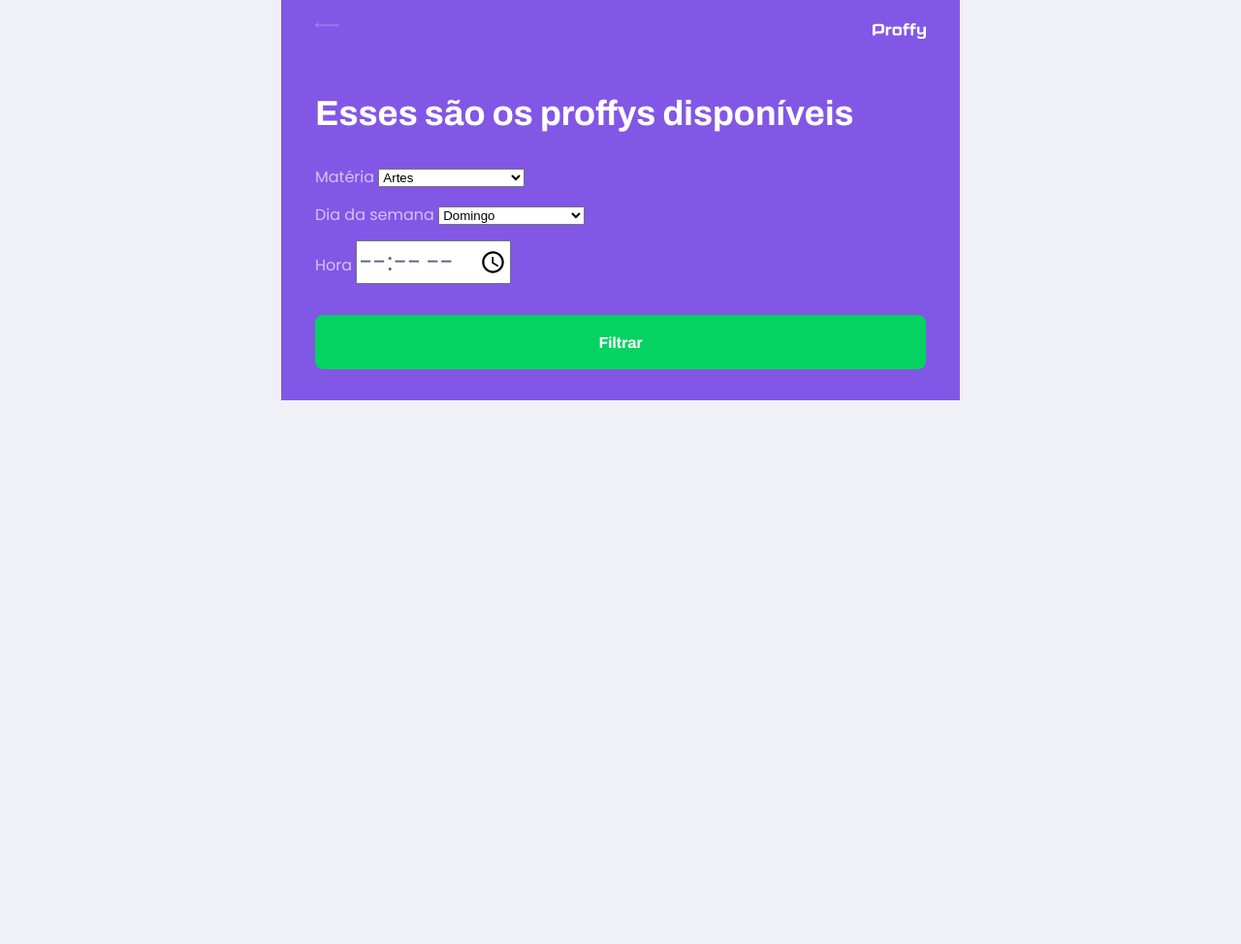
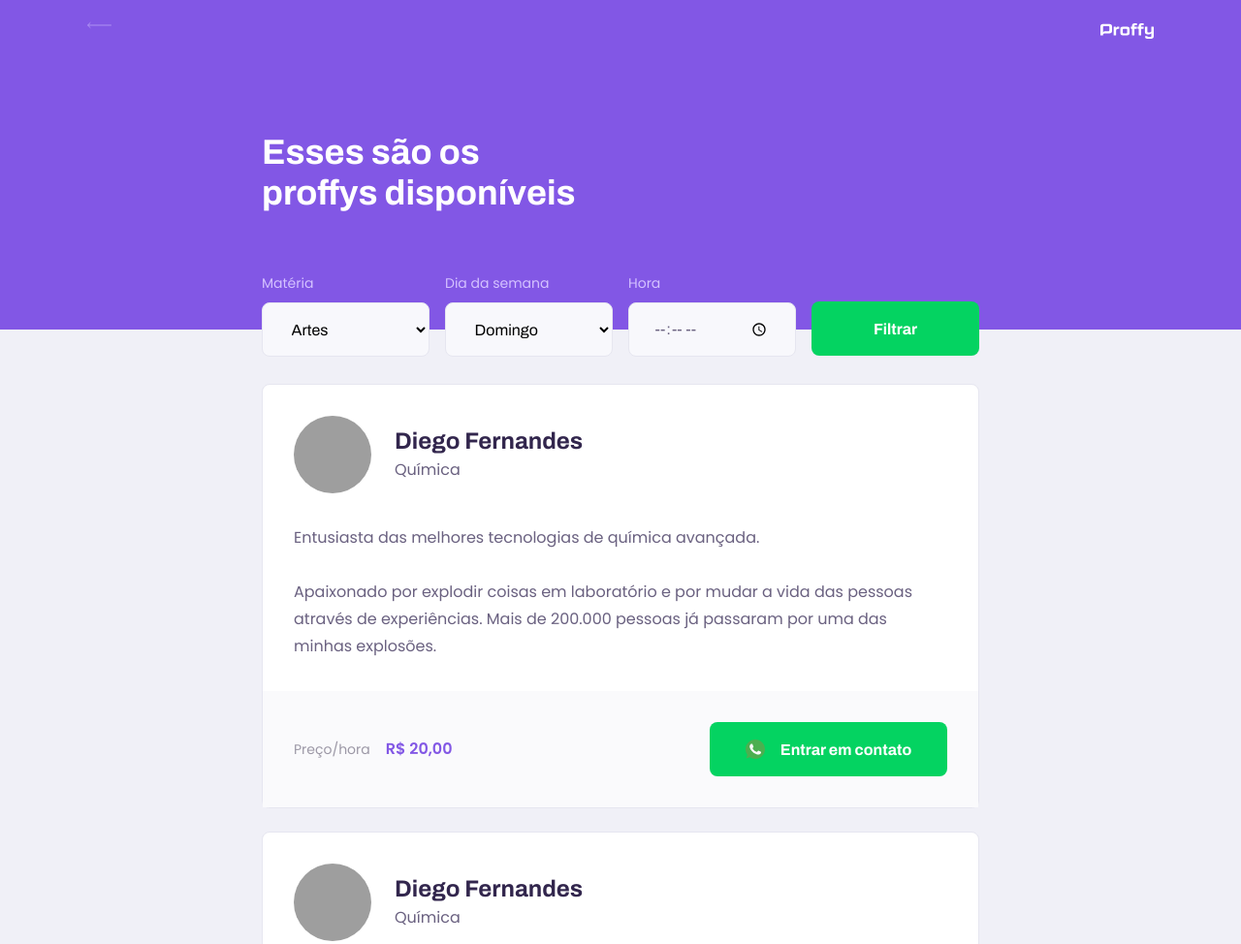
Before and after one commit to wendeyricardo/SemanaNLW2, a plain HTML site: page study.html in a window 1280 px wide. Shown: the top 974 px of the page at 97% size. Before the commit the page ends 800 px from the top, so only its background shows below. Drawn offline with Linux system fonts and the light colour scheme; grey boxes are pictures that could not be loaded.

Commit message:
concluindo a page-study e iniciando a give-classes

```diff
--- a/study.html
+++ b/study.html
@@ -6,6 +6,7 @@
     <title>Proffy | Sua plataforma de estudos online</title>
 
     <link rel="stylesheet" href="styles\main.css">
+    <link rel="stylesheet" href="styles\partials\header.css">
     <link rel="stylesheet" href="styles\partials\page-study.css">
 
     <link href="https://fonts.googleapis.com/css2?family=Archivo:wght@400;700&amp;family=Poppins:wght@400;600&amp;display=swap" rel="stylesheet">
@@ -16,7 +17,7 @@
     <div id="container">
         <header class="page-header">
             <div class="top-bar-container">
-                <a href="/">
+                <a href="index.html">
                 <img src="images/icons/back.svg" alt="Voltar">
                 </a>
                 <img src="images/logo.svg" alt="Proffy">
@@ -63,6 +64,57 @@
             </div>
 
         </header>
+
+        <main>
+            <article class="teacher-item">
+                <header>
+                    <img
+                        src="https://avatars2.githubusercontent.com/u/2254731?s=460&amp;u=0ba16a79456c2f250e7579cb388fa18c5c2d7d65&amp;v=4"
+                        alt="Diego Fernandes">
+                    <div>
+                        <strong>Diego Fernandes</strong>
+                        <span>Química</span>
+                    </div>
+                </header>
+
+                <p>Entusiasta das melhores tecnologias de química avançada.<br><br>
+                    Apaixonado por explodir coisas em laboratório e por mudar a vida das pessoas através de experiências.
+                    Mais de 200.000 pessoas já passaram por uma das minhas explosões.</p>
+
+                <footer>
+                    <p>Preço/hora<strong>R$ 20,00</strong>
+                    </p>
+                    <button type="button">
+                        <img src="images/icons/whatsapp.svg" alt="Whatsapp">Entrar em contato
+                    </button>
+                </footer>
+            </article>
+
+            <article class="teacher-item">
+                <header>
+                    <img
+                        src="https://avatars2.githubusercontent.com/u/2254731?s=460&amp;u=0ba16a79456c2f250e7579cb388fa18c5c2d7d65&amp;v=4"
+                        alt="Diego Fernandes">
+                    <div>
+                        <strong>Diego Fernandes</strong>
+                        <span>Química</span>
+                    </div>
+                </header>
+
+                <p>Entusiasta das melhores tecnologias de química avançada.<br><br>
+                    Apaixonado por explodir coisas em laboratório e por mudar a vida das pessoas através de experiências.
+                    Mais de 200.000 pessoas já passaram por uma das minhas explosões.</p>
+
+                <footer>
+                    <p>Preço/hora<strong>R$ 20,00</strong>
+                    </p>
+                    <button type="button">
+                        <img src="images/icons/whatsapp.svg" alt="Whatsapp">Entrar em contato
+                    </button>
+                </footer>
+            </article>
+        </main>
+
     </div>
 
 </body>
--- /dev/null
+++ b/styles/partials/header.css
@@ -0,0 +1,64 @@
+
+.page-header {
+    background-color: var(--color-primary);
+    display: flex;
+    flex-direction: column;
+}
+
+.page-header .top-bar-container {
+    width: 90%;
+    margin: 0 auto;
+    display: flex;
+    align-items: center;
+    justify-content: space-between;
+    padding: 1.6rem 0;
+}
+
+.page-header .top-bar-container a {
+    height: 3.2rem;
+    transition: opacity 0.2s;
+}
+
+.page-header .top-bar-container a:hover {
+    opacity: 0.6;
+}
+
+.page-header .top-bar-container img {
+    height: 1.6rem;
+}
+
+.page-header .header-content {
+    width: 90%;
+    margin: 3.2rem auto;
+    position: relative;
+}
+
+.page-header .header-content strong {
+    font: 700 3.6rem Archivo;
+    line-height: 4.2rem;
+    color: var(--color-title-in-primary);
+}
+
+@media (min-width:700px) {
+    .page-header {
+        height: 340px;
+    }
+
+    .page-header .top-bar-container {
+        max-width: 1100px;
+    }
+
+    .page-header .header-content {
+        max-width:740px;
+        margin: 0 auto;
+        flex: 1 1;
+        padding-bottom: 48px;
+        display: flex;
+        flex-direction: column;
+        justify-content: center;
+    }
+
+    .page-header .header-content strong {
+        max-width: 350px;
+    }
+}
--- a/styles/partials/page-study.css
+++ b/styles/partials/page-study.css
@@ -1,45 +1,6 @@
 #page-study #container {
     width: 100vw;
     height: 100vh;
-}
-
-.page-header {
-    background-color: var(--color-primary);
-    display: flex;
-    flex-direction: column;
-}
-
-.page-header .top-bar-container {
-    width: 90%;
-    margin: 0 auto;
-    display: flex;
-    align-items: center;
-    justify-content: space-between;
-    padding: 1.6rem 0;
-}
-
-.page-header .top-bar-container a {
-    height: 3.2rem;
-    transition: opacity 0.2s;
-}
-
-.page-header .top-bar-container a:hover {
-    opacity: 0.6;
-}
-
-.page-header .top-bar-container img {
-    height: 1.6rem;
-}
-
-.page-header .header-content {
-    width: 90%;
-    margin: 3.2rem auto;
-}
-
-.page-header .header-content strong {
-    font: 700 3.6rem Archivo;
-    line-height: 4.2rem;
-    color: var(--color-title-in-primary);
 }
 
 #search-teachers {
@@ -73,3 +34,194 @@
 #search-teachers button:hover {
     background-color: var(--color-secondary-dark);
 }
+
+.select-block label,
+.input-block label {
+    font-size: 1.4rem;
+    color: var(--color-text-complement);
+}
+
+.input-block input,
+.select-block select {
+    width: 100%;
+    height: 5.6rem;
+    margin-top: 0.8rem;
+    border-radius: 0.8rem;
+    background: var(--color-input-background);
+    border: 1px solid var(--color-line-in-white);
+    outline: 0;
+    padding: 0 1.6em;
+    font: 1.6rem Archivo;
+}
+.input-block {
+    position: relative;
+}
+
+.input-block:focus-within::after {
+    content: "";
+    width: calc(100% - 3.2rem);
+    height: 2px;
+    background: var(--color-primary-light);
+    position: absolute;
+    left: 1.6rem;
+    bottom: 0px;
+}
+
+#page-study main {
+    margin: 3.2rem auto;
+    width: 90%;
+}
+
+.teacher-item {
+    background-color: var(--color-box-base);
+    border: 1px solid var(--color-line-in-white);
+    border-radius: .8rem;
+    margin-top: 2.4rem;
+}
+
+.teacher-item header {
+    padding: 3.2rem 2rem;
+    display: flex;
+    align-items: center;
+}
+
+.teacher-item header img {
+    width: 8rem;
+    height: 8rem;
+    border-radius: 50%;
+}
+
+.teacher-item header div {
+    margin-left: 2.4rem;
+}
+
+.teacher-item header div strong {
+    font:  700 2.4rem Archivo;
+    display: block;
+    color: var(--color-text-title);
+}
+
+.teacher-item header div span {
+    font-size: 1.6rem;
+    display: block;
+    margin-top: .4rem;
+}
+
+.teacher-item > p {
+    padding: 0 2rem;
+    font-size: 1.6rem;
+    line-height: 2.8rem;
+}
+
+.teacher-item footer {
+    padding:  3.2rem 2rem;
+    background-color:  var(--color-box-footer);
+    border-top: 1px solid var (--color-line-in-white);
+    margin-top: 3.2rem;
+    display: flex;
+    align-items: center;
+    justify-content: space-between;
+}
+
+.teacher-item footer p {
+    font-size: 1.4rem;
+    line-height: 2.4rem;
+    color: var(--color-text-complement);
+}
+
+.teacher-item footer p strong {
+    font-size: 1.6rem;
+    color: var(--color-primary);
+    display: block;
+}
+
+.teacher-item footer button {
+    width: 20rem;
+    height: 5.6rem;
+    background: var(--color-secondary);
+    color: var(--color-button-text);
+    border: 0;
+    border-radius: .8rem;
+    cursor: pointer;
+    font: 700 1.4rem Archivo;
+    display: flex;
+    align-items: center;
+    justify-content: space-evenly;
+    text-decoration: none;
+    transition: background 0.2s;
+    margin-left: 1.6rem;
+}
+
+.teacher-item footer button:hover {
+    background: var(--color-secondary-dark);
+}
+
+@media (min-width:700px) {
+    #page-study #container {
+        max-width: 100vw;
+    }
+
+    .page-header {
+        height: 340px;
+    }
+
+    .page-header .top-bar-container {
+        max-width: 1100px;
+    }
+
+    .page-header .header-content {
+        max-width:740px;
+        margin: 0 auto;
+        flex: 1 1;
+        padding-bottom: 48px;
+        display: flex;
+        flex-direction: column;
+        justify-content: center;
+    }
+
+    .page-header .header-content strong {
+        max-width: 350px;
+    }
+
+    .teacher-item header,
+    .teacher-item footer {
+        padding: 32px;
+    }
+
+    #search-teachers {
+        display: grid;
+        grid-template-columns: repeat(4, 1fr);
+        gap: 16px;
+        position: absolute;
+        bottom: -28px;
+    }
+
+    #page-study main {
+        padding: 32px 0;
+        max-width: 740px;
+        margin: 0 auto;
+    }
+
+    #search-teachers .select-block {
+        margin-bottom: 0;
+    }
+
+    .teacher-item > p {
+        padding: 0 32px;
+    }
+
+    .teacher-item footer p strong {
+        display: initial;
+        margin-left: 16px;
+    }
+
+    .teacher-item footer button {
+        width: 245px;
+        font-size: 16px;
+        justify-content: center;
+    }
+
+    .teacher-item footer button img {
+        margin-right: 16px;
+    }
+}
```
Also changed, not shown: give-classes.html (added, +41 -0 lines), index.html (+4 -0 lines).
